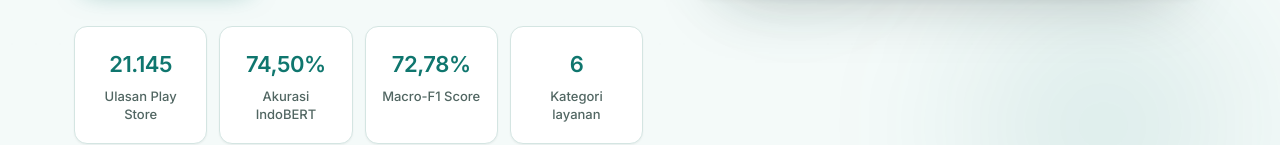
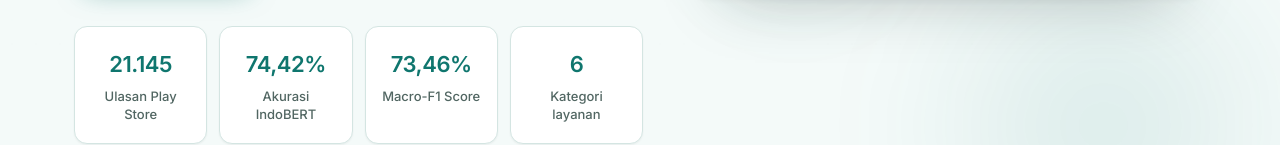
Before and after one commit to Zayyandra/aduan-react, a React (Vite) app in the folder frontend/: page / in a window 1280 px wide. Shown: the part 544-689 px from the top of the page. Built offline with nearby package versions, Linux system fonts and the light colour scheme; no server answers.

Commit message:
FINAL UAS

```diff
--- a/frontend/src/components/HeroSection.jsx
+++ b/frontend/src/components/HeroSection.jsx
@@ -79,8 +79,8 @@ function StatCard({ n, l, l2, delay = 0 }) {
 export default function HeroSection({ onStart }) {
   const stats = [
     { n: "21.145",  l: "Ulasan Play Store" },
-    { n: "74,50%",  l: "Akurasi IndoBERT" },
-    { n: "72,78%",  l: "Macro-F1 Score" },
+    { n: "74,42%",  l: "Akurasi IndoBERT" },
+    { n: "73,46%",  l: "Macro-F1 Score" },
     { n: "6",       l: "Kategori layanan" },
   ];
 
```
